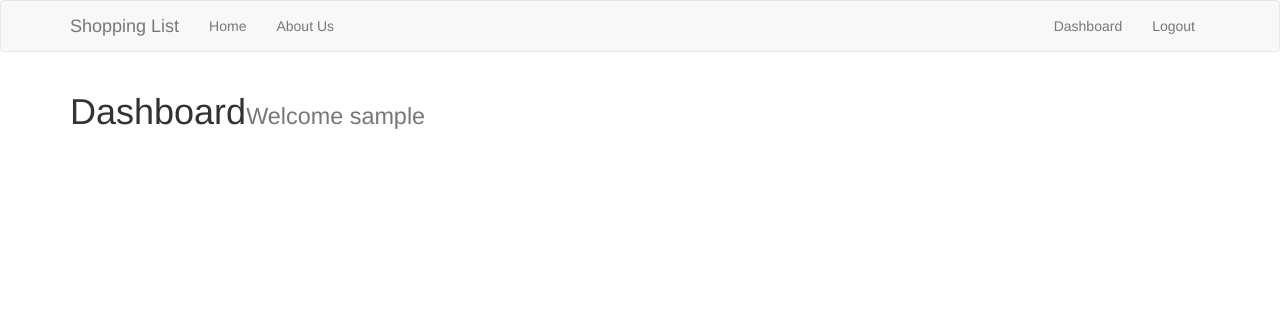
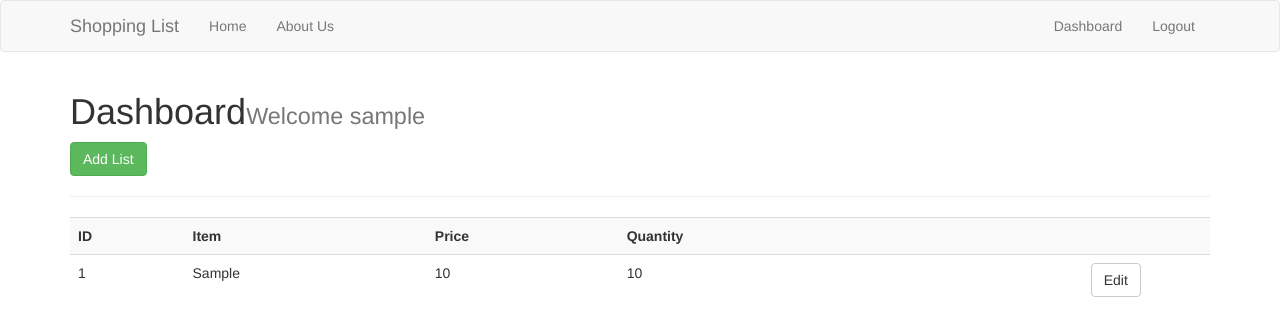
Before and after one commit to liciolentimo/shoppinglist, a Flask app: page /dashboard in a window 1280 px wide. Shown: the top 336 px of the page. Run offline with Flask 2, Linux system fonts and the light colour scheme; the visitor is signed in with stand-in values (Sample User, id 1); tables that the repository leaves empty or names only in its code hold one stand-in row (values such as "Sample post"); some libraries are stand-ins or nearby versions.

Commit message:
Added dashboard once user logs in

```diff
--- a/app.py
+++ b/app.py
@@ -1,6 +1,6 @@
 from flask import Flask, render_template, flash, redirect, url_for, session, logging, request
 from flask_mysqldb import MySQL
-from wtforms import Form, StringField, TextAreaField, PasswordField, validators
+from wtforms import Form, StringField, TextAreaField, PasswordField, validators, IntegerField
 from passlib.hash import sha256_crypt
 from functools import wraps
 
@@ -23,6 +23,11 @@ def index():
 @app.route('/about')
 def about():
     return render_template('about.html')
+
+#Single list
+@app.route('/lists')
+def lists():
+	return render_template('lists.html')
 
 class RegisterForm(Form):
 	name = StringField('Name', [validators.Length(min=1,max=50)])
@@ -108,6 +113,7 @@ def is_logged_in(f):
 
 #Logout
 @app.route('/logout')
+@is_logged_in
 def logout():
 	session.clear()
 	flash('You are now logged out', 'success')
@@ -117,7 +123,54 @@ def logout():
 @app.route('/dashboard')
 @is_logged_in
 def dashboard():
-	return render_template('dashboard.html')
+	#create cursor
+	cur = mysql.connection.cursor()
+
+	#Get lists
+	result = cur.execute("SELECT * FROM lists")
+
+	lists = cur.fetchall()
+
+	if result > 0:
+		return render_template('dashboard.html', lists=lists)
+	else:
+		msg = 'No lists found'
+		return render_template('dashboard.html', msg=msg)
+	#close connection
+	cur.close()
+
+#List form class
+class ListForm(Form):
+	item = StringField('Item', [validators.Length(min=1,max=200)])
+	price = IntegerField('Price')
+	quantity = StringField('Quantity', [validators.Length(max=200)])
+
+#Add list
+@app.route('/add_list',methods=['GET','POST'])
+@is_logged_in
+def add_list():
+	form = ListForm(request.form)
+	if request.method == 'POST' and form.validate():
+		item = form.item.data
+		price = form.price.data
+		quantity = form.quantity.data
+
+		#create cursor
+		cur = mysql.connection.cursor()
+
+		cur.execute("INSERT INTO lists(item, price, quantity) VALUES(%s, %s, %s)",(item, price, quantity))
+
+		#Commit to DB
+		mysql.connection.commit()
+
+		#close connection
+		cur.close()
+
+		flash('Shopping List created', 'success')
+
+		return redirect(url_for('dashboard'))
+
+	return render_template('add_list.html', form=form)
 
 
 if __name__ == '__main__':
--- a/templates/dashboard.html
+++ b/templates/dashboard.html
@@ -2,4 +2,26 @@
 
 {% block body %}
  <h1>Dashboard<small>Welcome {{session.username}} </small></h1>
+ <a class="btn btn-success" href="/add_list">Add List</a>
+ <hr>
+ <table class="table table-striped">
+ 	<tr>
+ 		<th>ID</th>
+ 		<th>Item</th>
+ 		<th>Price</th>
+ 		<th>Quantity</th>
+ 		<th></th>
+ 		<th></th>
+ 	</tr>
+ 	{% for list in lists %}
+ 	<tr>
+ 		<td>{{list.id}}</td>
+ 		<td>{{list.item}}</td>
+ 		<td>{{list.price}}</td>
+ 		<td>{{list.quantity}}</td>
+ 		<td><a href="edit_list/{{list.id}}" class="btn btn-default pull-right">Edit</a></td>
+ 		<td></td>
+ 	</tr>
+ 	{% endfor %}
+ </table>
 {% endblock %}
--- a/templates/home.html
+++ b/templates/home.html
@@ -4,6 +4,9 @@
 <div class="jumbotron text-center">
 	<h1>Shopping List</h1>
 	<p class="lead">This is a web app to create, edit and share your shopping lists.</p>
-
+	{% if session.logged_in == NULL %}
+	<a href="/register" class="btn btn-primary btn-lg">Register</a>
+	<a href="/login" class="btn btn-success btn-lg">Login</a>
+	{% endif %}
 </div>
 {% endblock %}
--- /dev/null
+++ b/templates/list.html
@@ -0,0 +1,5 @@
+{% extends 'layout.html' %}
+
+{% block body %}
+  <h1>{{list.item}}</h1>
+{% endblock %}
```
Also changed, not shown: templates/add_list.html (added, +18 -0 lines), templates/lists.html (added, +7 -0 lines).
